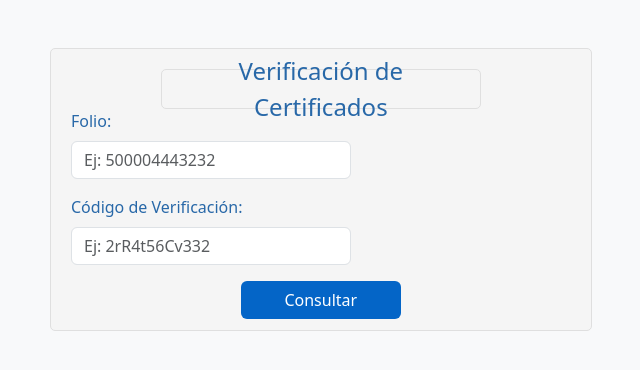
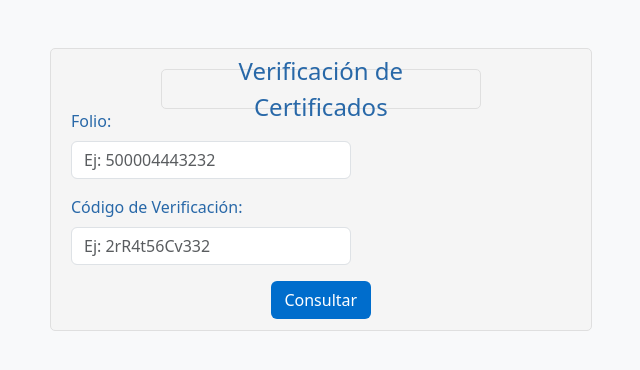
Before and after one commit to webverificador/OFICINA-INTERNET, a Flask app: page / in a window 1280 px wide. Shown: the top 370 px of the page, without its empty margins (412-1052 px from the left). Run offline with Flask 3, Linux system fonts and the light colour scheme.

Commit message:
Update index.html

```diff
--- a/templates/index.html
+++ b/templates/index.html
@@ -55,7 +55,7 @@
   <button
     type="submit"
     class="btn d-block mx-auto"
-    style="background-color: #0465c7; color: white; width: 160px;"
+    style="background-color: #006dcc; color: white; width: 100px;"
   >
     Consultar
   </button>
```
